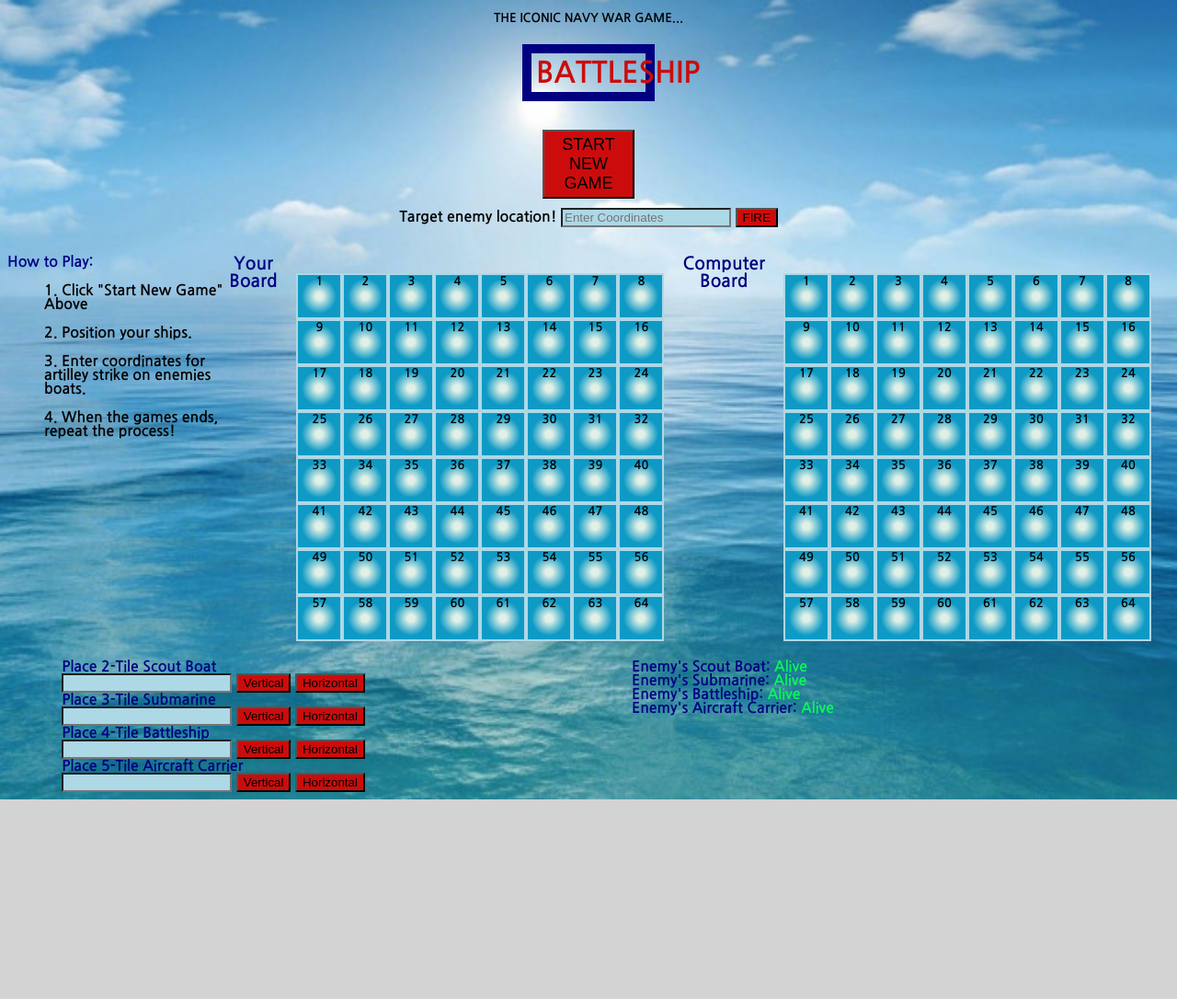
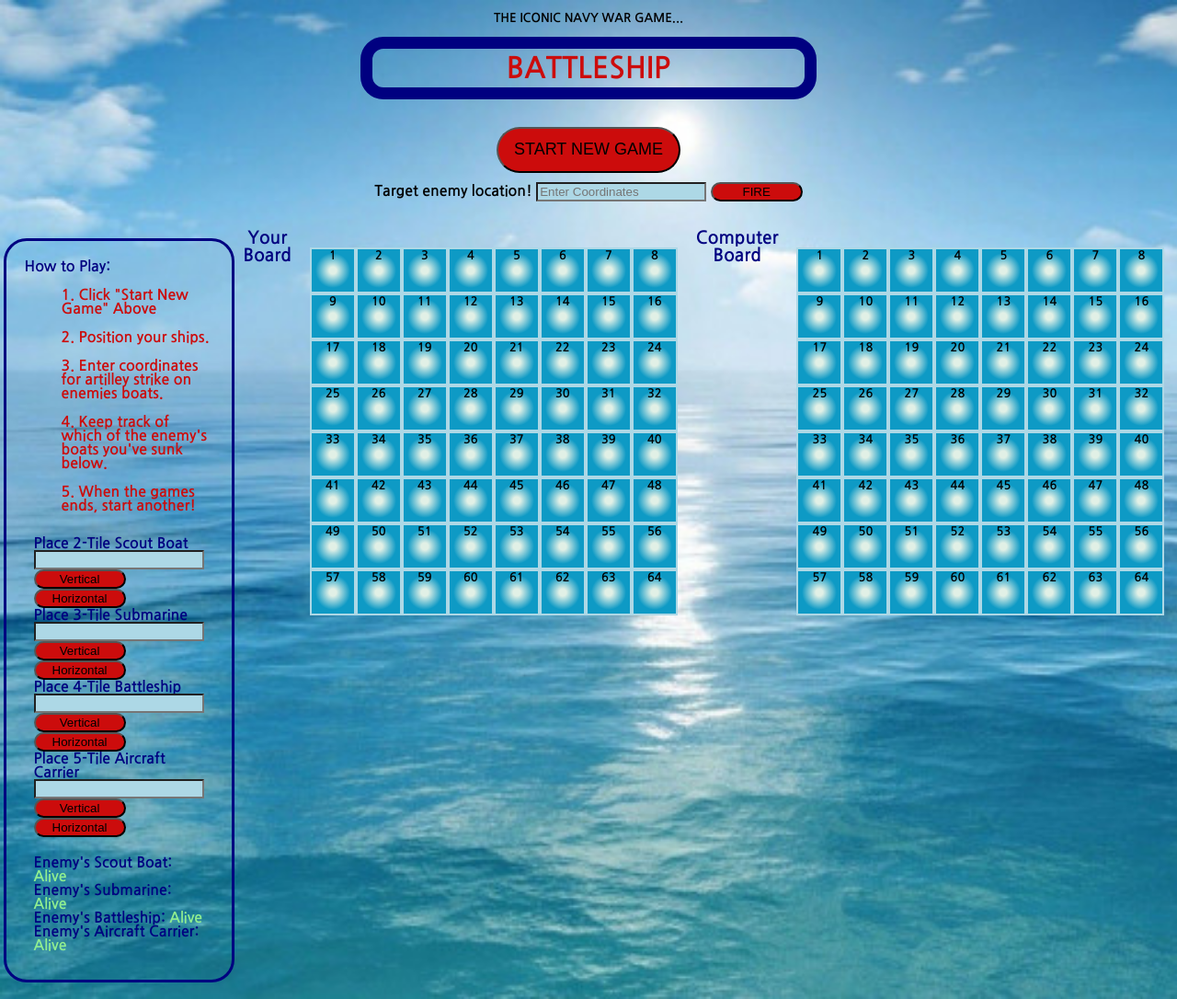
Before and after one commit to coriocharles/battleship, a plain HTML site: page index.html in a window 1280 px wide. Shown: the whole page at 92% size. Before the commit the page ends 869 px from the top, so only its background shows below. Drawn offline with Linux system fonts and the light colour scheme.

Commit message:
added css styling

```diff
--- a/index.html
+++ b/index.html
@@ -14,9 +14,10 @@
     <h3>
         THE ICONIC NAVY WAR GAME...
     </h3>
+    <div class="border">
     <h1>BATTLESHIP
     </h1>
-
+    </div>
     <h3 class="playerwins"></h3>
     <h3 class="computerwins"></h3>
     <div class="scoreboardcss">
@@ -34,7 +35,36 @@
         <ul>1. Click "Start New Game" Above</ul>
         <ul>2. Position your ships.</ul>
         <ul>3. Enter coordinates for artilley strike on enemies boats.</ul>
-        <ul>4. When the games ends, repeat the process!</ul>
+        <ul>4. Keep track of which of the enemy's boats you've sunk below.</ul>
+        <ul>5. When the games ends, start another!</ul>
+        <div class="boats">
+            <div class="playerboats">
+                <div>Place 2-Tile Scout Boat</div>
+                <input type="text" id="inputSB">
+                <button class="setSBv">Vertical</button>
+                <button class="setSBh">Horizontal</button>
+                <div>Place 3-Tile Submarine</div>
+                <input type="text" id="inputSub">
+                <button class="setSubv">Vertical</button>
+                <button class="setSubh">Horizontal</button>
+                <div>Place 4-Tile Battleship</div>
+                <input type="text" id="inputBS">
+                <button class="setBSv">Vertical</button>
+                <button class="setBSh">Horizontal</button>
+                <div>Place 5-Tile Aircraft Carrier</div>
+                <input type="text" id="inputAC">
+                <button class="setACv">Vertical</button>
+                <button class="setACh">Horizontal</button>
+
+            </div>
+            <div class="computerboats">
+                <div>Enemy's Scout Boat: <span class="statuscSB">Alive</span></div>
+                <div>Enemy's Submarine: <span class="statuscSub">Alive</span></div>
+                <div>Enemy's Battleship: <span class="statuscBS">Alive</span></div>
+                <div>Enemy's Aircraft Carrier: <span class="statuscAC">Alive</span></div>
+
+            </div>
+        </div>
     </div>
     <div class="innertext">
     Your Board
@@ -173,35 +203,9 @@
             <div class="ctile" id="">63</div>
             <div class="ctile" id="">64</div>
     </div>
-    </div>
-    <div class ="boats">
-    <div class="playerboats">
-        <div>Place 2-Tile Scout Boat</div>
-        <input type="text" id="inputSB">
-        <button class="setSBv">Vertical</button>
-        <button class="setSBh">Horizontal</button>
-        <div>Place 3-Tile Submarine</div>
-        <input type="text" id="inputSub">
-        <button class="setSubv">Vertical</button>
-        <button class="setSubh">Horizontal</button>
-        <div>Place 4-Tile Battleship</div>
-        <input type="text" id="inputBS">
-        <button class="setBSv">Vertical</button>
-        <button class="setBSh">Horizontal</button>
-        <div>Place 5-Tile Aircraft Carrier</div>
-        <input type="text" id="inputAC">
-        <button class="setACv">Vertical</button>
-        <button class="setACh">Horizontal</button>
 
     </div>
-    <div class="computerboats">
-        <div>Enemy's Scout Boat: <span class="statuscSB">Alive</span></div>
-        <div>Enemy's Submarine: <span class="statuscSub">Alive</span></div>
-        <div>Enemy's Battleship: <span class="statuscBS">Alive</span></div>
-        <div>Enemy's Aircraft Carrier: <span class="statuscAC">Alive</span></div>
 
-    </div>
-    </div>
 </body>
 <script src="script.js"></script>
 </html>
--- a/script.js
+++ b/script.js
@@ -568,10 +568,10 @@
     cstatusSub.innerText = "Alive"
     cstatusBS.innerText = "Alive"
     cstatusAC.innerText = "Alive"
-    cstatusSB.style.color = "green"
-    cstatusSub.style.color = "green"
-    cstatusBS.style.color = "green"
-    cstatusAC.style.color = "green"
+    cstatusSB.style.color = "lightgreen"
+    cstatusSub.style.color = "lightgreen"
+    cstatusBS.style.color = "lightgreen"
+    cstatusAC.style.color = "lightgreen"
     for (let i = 0; i < computerTiles.length; i++) {
         if (computerTiles[i].id == "ship" || computerTiles[i].id == "miss" || computerTiles[i].id == "hit") {
             computerTiles[i].setAttribute("id", "")
--- a/style.css
+++ b/style.css
@@ -1,5 +1,4 @@
 #playerboard {
-
     display: grid;
     grid-template-columns: 50px 50px 50px 50px 50px 50px 50px 50px;
     grid-template-rows: 50px 50px 50px 50px 50px 50px 50px 50px;
@@ -37,13 +36,10 @@
     justify-content: center;
     margin: 0 auto;
     border: 10px;
+    position: relative
 
 }
-.boats {
-    text-align: center;
-    display: flex;
-    justify-content: right;
-}
+
 
 #hit {
 background: rgb(237,159,5);
@@ -77,42 +73,41 @@
 }
 
 .playerboats{
-    text-align: center;
     text-align: left;
-    margin-right: 290px;
-    color: navy
+    color: navy;
+    padding: 10px;
 
 
 }
 .computerboats{
-    right: 0px;
-    position: relative;
-    padding-right: 365px;
     text-align: left;
     color: navy;
+    padding: 10px;
 }
 h3 {
     text-align: center;
     font-size: smaller;
 }
 span {
-    color: rgb(10, 248, 89)
+    color: lightgreen
 }
 h1 {
     text-align: center;
     padding: 5px;
     font-size: xx-large;
-    border: 10px solid navy;
-    margin-right: 560px;
-     margin-left: 560px;
-     color: rgb(204, 12, 12)
+    border: 13px solid navy;
+    color: rgb(204, 12, 12);
+    margin: auto 30vw;
+    border-radius: 25px
 }
+
 .reset {
     justify-content: center;
     background-color: rgb(204, 12, 12);
-    width: 100px;
-    height: 75px;
+    width: 200px;
+    height: 50px;
     font-size: large;
+
 }
 .trymove {
     background-color: rgb(204, 12, 12);
@@ -125,6 +120,8 @@
 }
 button {
     background-color: rgb(204, 12, 12);
+    width: 100px;
+    border-radius: 25px
 }
 input {
     background-color: lightblue;
@@ -132,8 +129,18 @@
 
 .instructions {
     text-align: left;
+    border: 3px solid navy;
+    padding: 20px;
+    display: inline-block;
+    margin: 10px;
+    border-radius: 25px
 }
 
 .one {
-    color: navy
+    color: navy;
+
 }
+
+ul {
+    color: rgb(204, 12, 12);
+}
```
